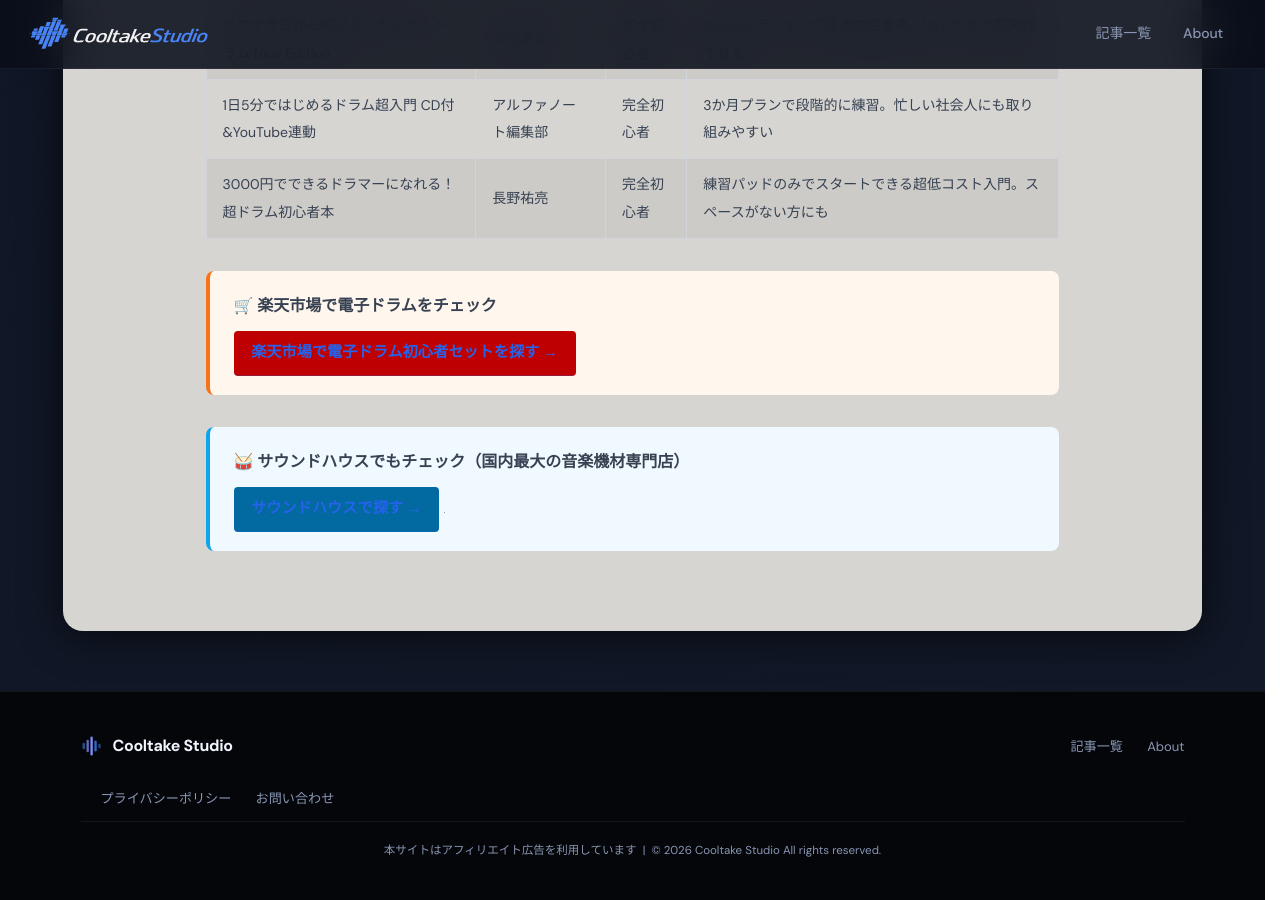
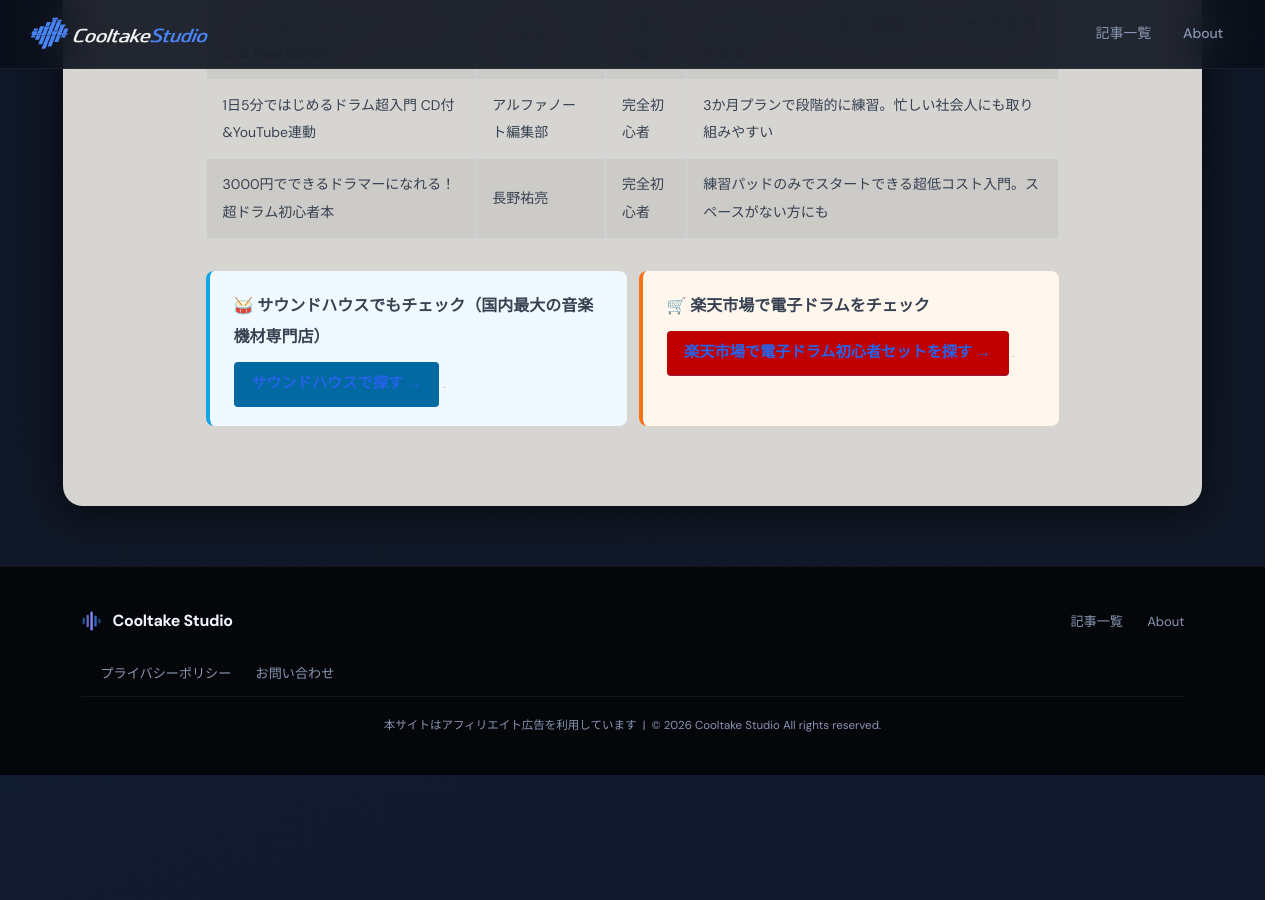
Before and after one commit to cooltake/cooltake.github.io, a Jekyll site: the page built from _posts/2026-05-22-drum-guide.md, in a window 1280 px wide and 900 px high, scrolled down 5633 px. Built offline with Jekyll 4.4.1, drawn with Linux system fonts in a browser that asks for light colours; some web fonts are replaced; grey boxes are pictures that could not be loaded.

Commit message:
style: horizontal shop buttons in 2026-05-22-drum-guide.md

```diff
--- a/_posts/2026-05-22-drum-guide.md
+++ b/_posts/2026-05-22-drum-guide.md
@@ -129,13 +129,15 @@ image: /assets/images/thumb-drum.png
 
 <!-- AFFILIATE_PLACEHOLDER: Amazon教則本リンク（もしもアフィリエイト Amazon審査通過後に設置予定 site_id=672391） -->
 
-<div style="margin:2rem 0;padding:1.2rem 1.5rem;background:#fff7ed;border-left:4px solid #f97316;border-radius:8px;">
-<p style="margin:0 0 .6rem;font-weight:bold;font-size:1rem;">&#x1F6D2; 楽天市場で電子ドラムをチェック</p>
-<a href="https://hb.afl.rakuten.co.jp/hgc/0b15ddc7.28c5c9ed.0b15ddc8.5d23dd4d/?pc=https%3A%2F%2Fsearch.rakuten.co.jp%2Fsearch%2Fmall%2F%E9%9B%BB%E5%AD%90%E3%83%89%E3%83%A9%E3%83%A0%2B%E5%88%9D%E5%BF%83%E8%80%85%2B%E3%82%BB%E3%83%83%E3%83%88%2F" rel="nofollow" referrerpolicy="no-referrer-when-downgrade" style="display:inline-block;background:#bf0000;color:#fff;padding:.45rem 1.1rem;border-radius:4px;text-decoration:none;font-weight:bold;font-size:.95rem;">楽天市場で電子ドラム初心者セットを探す →</a>
-</div>
-
-<div style="margin:2rem 0;padding:1.2rem 1.5rem;background:#f0f9ff;border-left:4px solid #0ea5e9;border-radius:8px;">
+<div style="display:flex;gap:.75rem;margin:2rem 0;">
+<div style="flex:1;padding:1.2rem 1.5rem;background:#f0f9ff;border-left:4px solid #0ea5e9;border-radius:8px;">
 <p style="margin:0 0 .6rem;font-weight:bold;font-size:1rem;">&#x1F941; サウンドハウスでもチェック（国内最大の音楽機材専門店）</p>
 <a href="https://h.accesstrade.net/sp/cc?rk=01001xqc00os63&url=https%3A%2F%2Fwww.soundhouse.co.jp%2Fsearch%2Findex%2F%3Fsearch_all%3D%E9%9B%BB%E5%AD%90%E3%83%89%E3%83%A9%E3%83%A0" rel="nofollow" referrerpolicy="no-referrer-when-downgrade" style="display:inline-block;background:#0369a1;color:#fff;padding:.45rem 1.1rem;border-radius:4px;text-decoration:none;font-weight:bold;font-size:.95rem;">サウンドハウスで探す →</a>
 <img src="https://h.accesstrade.net/sp/rr?rk=01001xqc00os63" width="1" height="1" border="0" alt="" loading="lazy">
 </div>
+<div style="flex:1;padding:1.2rem 1.5rem;background:#fff7ed;border-left:4px solid #f97316;border-radius:8px;">
+<p style="margin:0 0 .6rem;font-weight:bold;font-size:1rem;">&#x1F6D2; 楽天市場で電子ドラムをチェック</p>
+<a href="https://hb.afl.rakuten.co.jp/hgc/0b15ddc7.28c5c9ed.0b15ddc8.5d23dd4d/?pc=https%3A%2F%2Fsearch.rakuten.co.jp%2Fsearch%2Fmall%2F%E9%9B%BB%E5%AD%90%E3%83%89%E3%83%A9%E3%83%A0%2B%E5%88%9D%E5%BF%83%E8%80%85%2B%E3%82%BB%E3%83%83%E3%83%88%2F" rel="nofollow" referrerpolicy="no-referrer-when-downgrade" style="display:inline-block;background:#bf0000;color:#fff;padding:.45rem 1.1rem;border-radius:4px;text-decoration:none;font-weight:bold;font-size:.95rem;">楽天市場で電子ドラム初心者セットを探す →</a>
+<img src="//i.moshimo.com/af/i/impression?a_id=5565352&amp;p_id=54&amp;pc_id=54&amp;pl_id=616" width="1" height="1" style="border:none;" alt="" loading="lazy">
+</div>
+</div>
```
